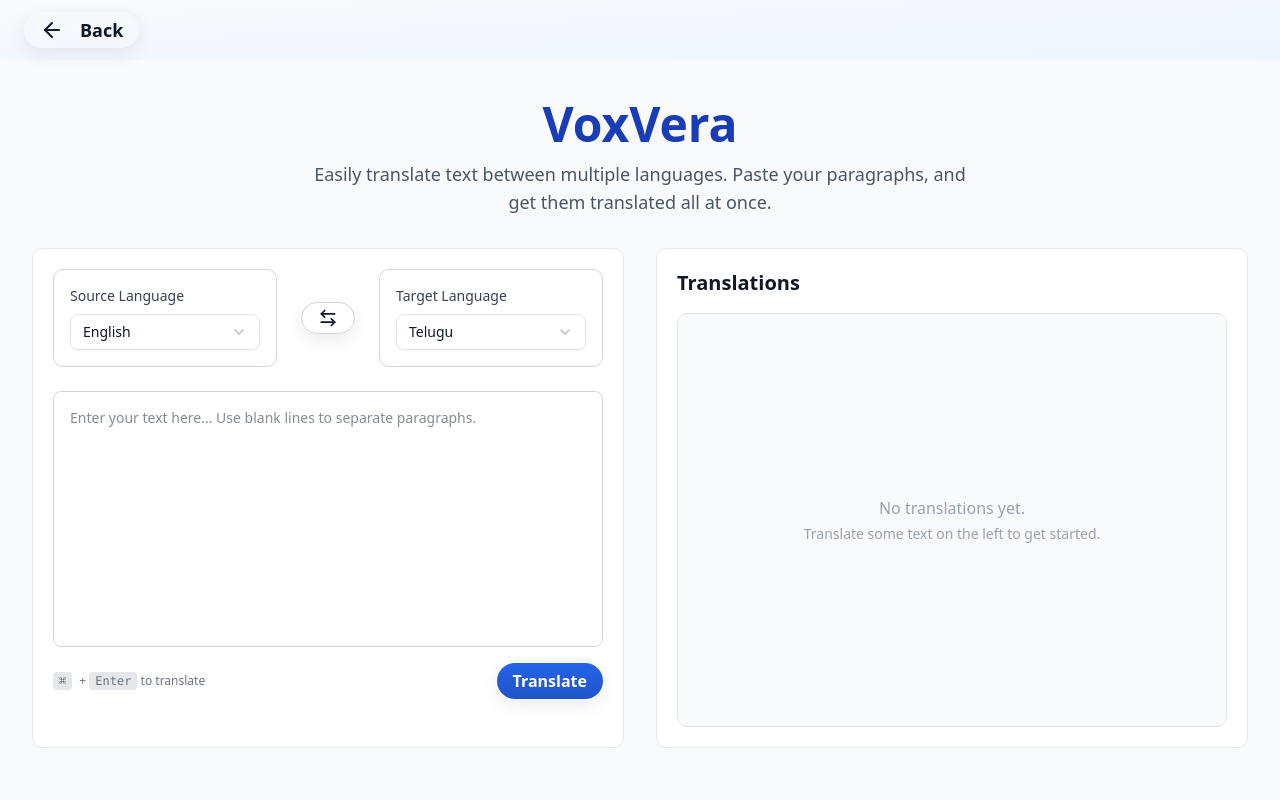
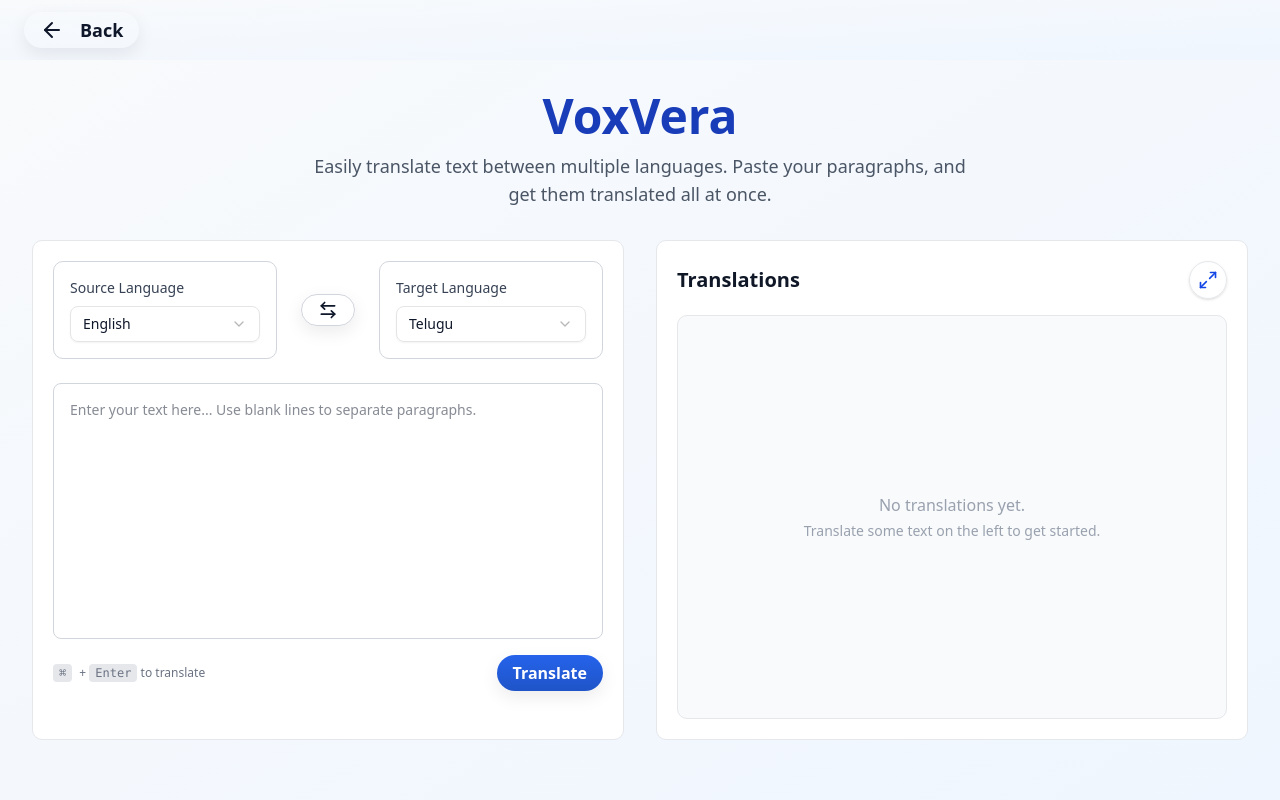
Before and after one commit to Anil-sai0418/VoxVera, a React (Vite) app: page /Translator in a window 1280 px wide. Shown: the top 800 px of the page. Built offline with nearby package versions, Linux system fonts and the light colour scheme.

Commit message:
added the full screen feature

```diff
--- a/src/chunks/Translator.jsx
+++ b/src/chunks/Translator.jsx
@@ -1,4 +1,4 @@
-import React, { useState } from "react";
+import React, { useState, useRef, useEffect } from "react";
 import translateText from "../chunks/ translateText";
 import { Select, SelectTrigger, SelectContent, SelectItem, SelectValue } from "../components/ui/select";
 import {
@@ -13,7 +13,8 @@ import {
   AlertDialogTrigger,
 } from "@/components/ui/alert-dialog";
 import { Button } from "../components/ui/button";
-import { ArrowLeftRight } from "lucide-react";
+import { ArrowLeftRight, ArrowUp, ArrowDown } from "lucide-react";
+import { Maximize2, Minimize2 } from "lucide-react";
 import Loader from "../components/ui/loader";
 
 function Translator() {
@@ -22,6 +23,42 @@ function Translator() {
   const [sourceLang, setSourceLang] = useState("en");
   const [targetLang, setTargetLang] = useState("te");
   const [isTranslating, setIsTranslating] = useState(false);
+  const [isFullscreen, setIsFullscreen] = useState(false);
+  const containerRef = useRef(null);
+
+  // Fullscreen logic
+  const handleFullscreenToggle = () => {
+    const el = containerRef.current;
+    if (!el) return;
+    if (!isFullscreen) {
+      if (el.requestFullscreen) el.requestFullscreen();
+      else if (el.webkitRequestFullscreen) el.webkitRequestFullscreen();
+      else if (el.mozRequestFullScreen) el.mozRequestFullScreen();
+      else if (el.msRequestFullscreen) el.msRequestFullscreen();
+    } else {
+      if (document.exitFullscreen) document.exitFullscreen();
+      else if (document.webkitExitFullscreen) document.webkitExitFullscreen();
+      else if (document.mozCancelFullScreen) document.mozCancelFullScreen();
+      else if (document.msExitFullscreen) document.msExitFullscreen();
+    }
+  };
+
+  useEffect(() => {
+    const onFullscreenChange = () => {
+      const fsElement = document.fullscreenElement || document.webkitFullscreenElement || document.mozFullScreenElement || document.msFullscreenElement;
+      setIsFullscreen(!!fsElement);
+    };
+    document.addEventListener("fullscreenchange", onFullscreenChange);
+    document.addEventListener("webkitfullscreenchange", onFullscreenChange);
+    document.addEventListener("mozfullscreenchange", onFullscreenChange);
+    document.addEventListener("MSFullscreenChange", onFullscreenChange);
+    return () => {
+      document.removeEventListener("fullscreenchange", onFullscreenChange);
+      document.removeEventListener("webkitfullscreenchange", onFullscreenChange);
+      document.removeEventListener("mozfullscreenchange", onFullscreenChange);
+      document.removeEventListener("MSFullscreenChange", onFullscreenChange);
+    };
+  }, []);
 
   const handleTranslate = async () => {
     if (!input || !input.trim()) return;
@@ -59,9 +96,12 @@ function Translator() {
   };
 
   return (
-    <div className="min-h-screen bg-gray-50 py-10 px-4 sm:px-6 lg:px-8">
+    <div
+      ref={containerRef}
+      className={`min-h-screen bg-linear-to-br from-slate-50 to-blue-50 py-8 px-4 sm:px-6 lg:px-8 relative transition-all duration-300 ${isFullscreen ? "z-50 fixed inset-0 w-screen h-screen overflow-auto flex items-center justify-center" : ""}`}
+    >
       <Loader visible={isTranslating} text="Translating paragraphs..." />
-      <div className="max-w-7xl mx-auto">
+  <div className={`max-w-7xl mx-auto relative ${isFullscreen ? 'w-full' : ''}`}>
         <div className="text-center mb-8 px-2 sm:px-0">
           <h1 className="text-4xl sm:text-5xl font-semibold text-blue-800 mb-3">VoxVera</h1>
           <p className="hidden lg:block text-md lg:text-lg text-gray-600 max-w-2xl mx-auto">
@@ -69,9 +109,9 @@ function Translator() {
           </p>
         </div>
 
-        <div className="grid grid-cols-1 lg:grid-cols-2 gap-6 lg:gap-8">
+    <div className={`grid grid-cols-1 lg:grid-cols-2 gap-6 lg:gap-8 items-stretch ${isFullscreen ? "lg:h-[80vh]" : ""}`}>
           {/* Input Panel */}
-          <div className="bg-white rounded-lg border border-gray-200 p-5 flex flex-col">
+          <div className={`bg-white h-[500px] rounded-lg border border-gray-200 p-5 flex flex-col transition-all duration-300 ${isFullscreen ? 'lg:min-h-[500px]' : ''}`}>
             <div className="flex flex-col sm:flex-row gap-6 mb-6 sm:items-center justify-between">
               <div className="flex-1 bg-white p-4 rounded-lg border border-gray-300">
                 <label className="text-sm font-medium text-gray-700 block mb-2">Source Language</label>
@@ -99,7 +139,14 @@ function Translator() {
                   className="p-2 bg-white rounded-full border border-gray-300 hover:bg-gray-100 transition"
                   disabled={sourceLang === targetLang}
                 >
+                  {/* Show left-right arrow on sm+ screens, up-down on xs */}
+                  <span className="hidden sm:inline">
                     <ArrowLeftRight className="h-5 w-5" />
+                  </span>
+                  <span className="sm:hidden flex flex-col items-center justify-center">
+                    <ArrowUp className="h-4 w-4" />
+                    <ArrowDown className="h-4 w-4 -mt-1" />
+                  </span>
                 </Button>
               </div>
 
@@ -126,7 +173,7 @@ function Translator() {
               onChange={(e) => setInput(e.target.value)}
               onKeyDown={handleKeyDown}
               placeholder="Enter your text here... Use blank lines to separate paragraphs."
-              className="w-full h-52 sm:h-64 p-4 border border-gray-300 rounded-md resize-none focus:outline-none focus:ring-1 focus:ring-gray-400 text-sm bg-white"
+              className={`w-full p-4 border border-gray-300 rounded-md resize-none focus:outline-none focus:ring-1 focus:ring-gray-400 text-sm bg-white transition-all duration-300 ${isFullscreen ? 'h-80 sm:h-96' : 'h-52 sm:h-64'}`}
             />
 
             <div className="mt-3 sm:mt-4 flex flex-col sm:flex-row gap-3 justify-between items-start sm:items-center">
@@ -170,7 +217,9 @@ function Translator() {
 
           {/* Output Panel */}
          <div className="bg-white h-[500px] rounded-lg border border-gray-200 p-5 flex flex-col">
-  <h2 className="text-lg sm:text-xl font-semibold text-gray-900 mb-4 flex items-center">
+
+    <div className="flex items-center justify-between mb-4">
+      <h2 className="text-lg sm:text-xl font-semibold text-gray-900 flex items-center">
         Translations
         {translations.length > 0 && (
           <span className="ml-2 text-sm sm:text-base text-gray-500 font-normal">
@@ -178,6 +227,15 @@ function Translator() {
           </span>
         )}
       </h2>
+      <button
+        onClick={handleFullscreenToggle}
+        className="ml-2 bg-white/80 hover:bg-white rounded-full p-2 shadow border border-gray-200 transition"
+        aria-label={isFullscreen ? "Exit Fullscreen" : "Enter Fullscreen"}
+        type="button"
+      >
+        {isFullscreen ? <Minimize2 className="w-5 h-5 text-blue-700" /> : <Maximize2 className="w-5 h-5 text-blue-700" />}
+      </button>
+    </div>
 
   <div className="flex-1 overflow-y-auto bg-gray-50 rounded-lg p-3 sm:p-4 border border-gray-200">
     {translations.length > 0 ? (
```
Lines whose indentation alone changed are shown as unchanged.
